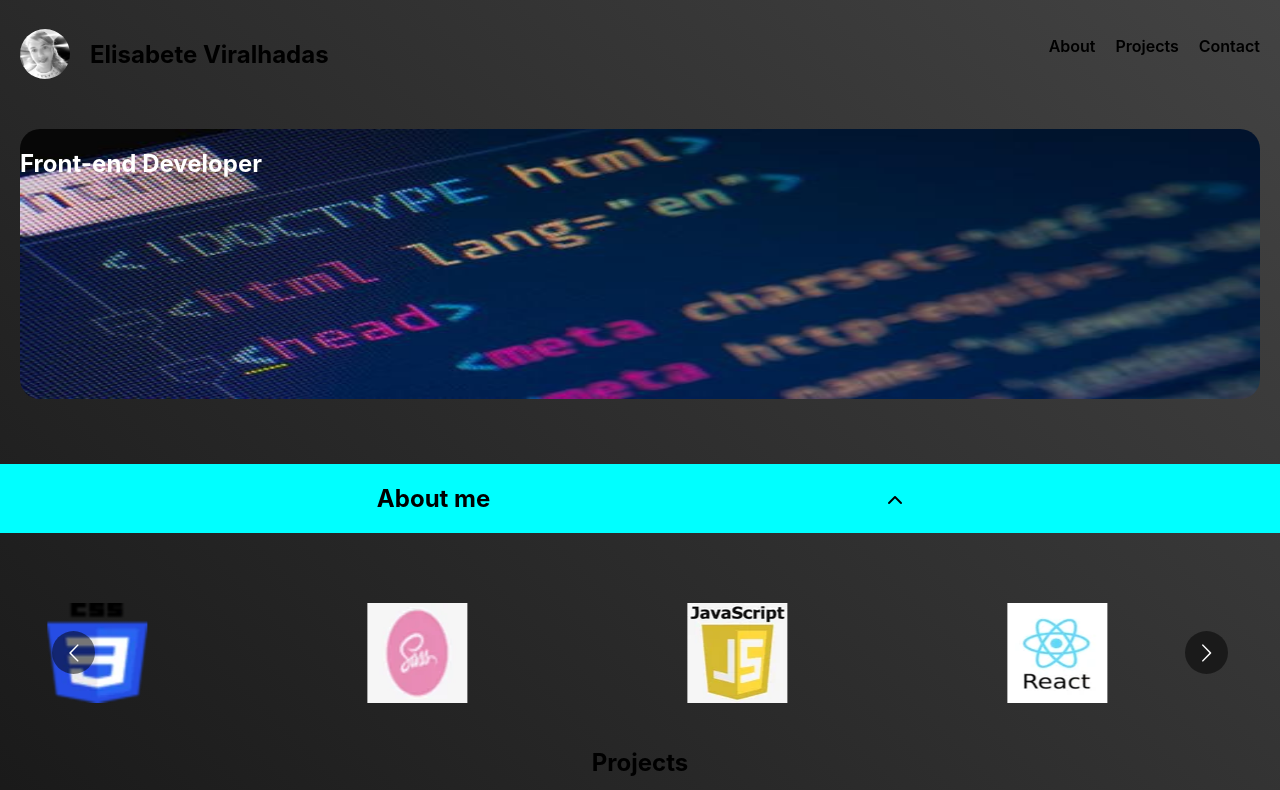
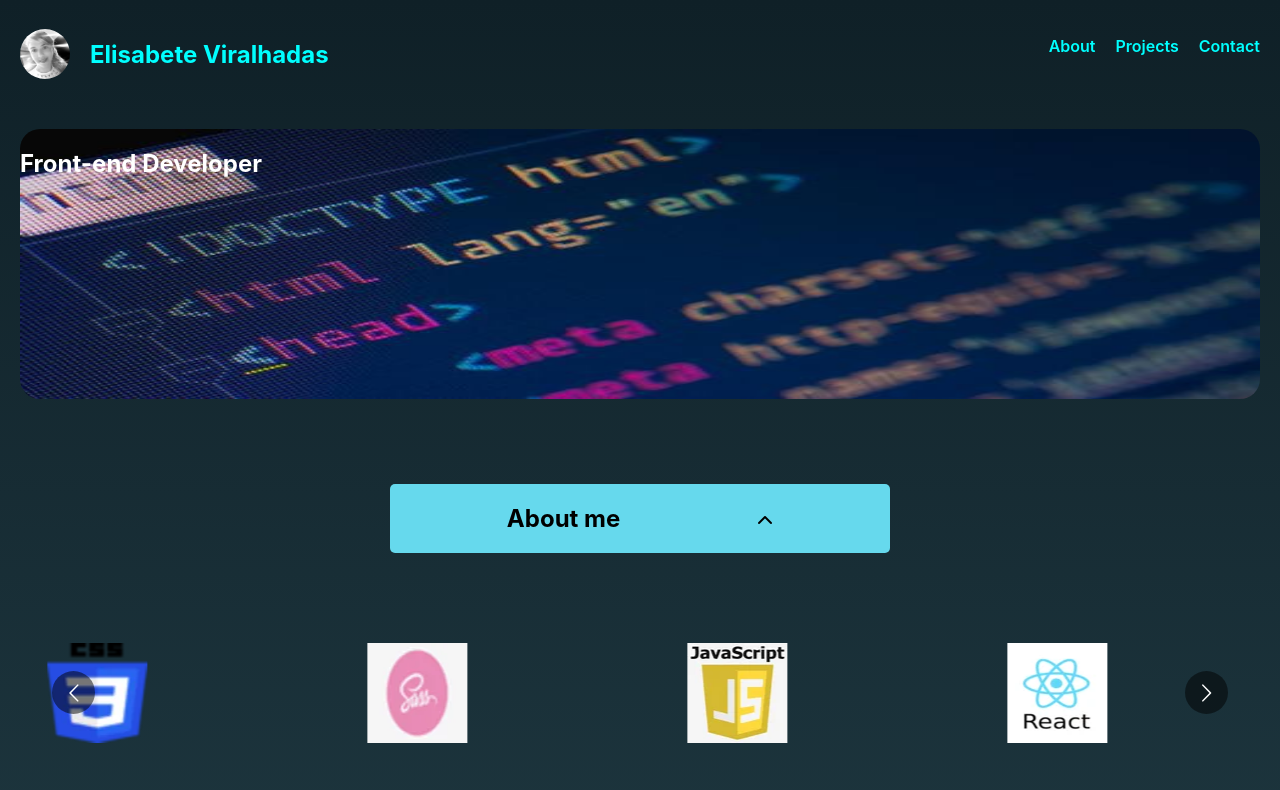
Before and after one commit to betaviralhadas/Portfolio, a React (Create React App) app: page / in a window 1280 px wide. Shown: the top 790 px of the page. Built offline with nearby package versions, Linux system fonts and the light colour scheme.

Commit message:
error message in the form

```diff
--- a/src/components/Cards.jsx
+++ b/src/components/Cards.jsx
@@ -20,7 +20,10 @@ const Cards = () => {
                                 />
                                 <div className="card_text">
                                     <h3 className="title">{project.title}</h3>
-                                    <span className="hover_text">Project<i class="fa-solid fa-arrow-right-long"></i></span>
+                                    <div className="hover_text">
+                                        <span>Project</span>
+                                        <i className="fa-solid fa-arrow-right-long"></i>
+                                    </div>
                                 </div>
                             </div>
                         )}
--- a/src/components/Form.jsx
+++ b/src/components/Form.jsx
@@ -1,16 +1,27 @@
-import React, {useRef, useState} from "react";
+import React, { useRef, useState } from "react";
 import '../style/Components/_Form.scss';
 import emailJs from "@emailjs/browser";
 
 
-const Form = ({onSuccess}) => {
+const Form = ({ onSuccess }) => {
     const form_send = useRef()
     const [currentMessage, setCurrentMessage] = useState(false)
 
 
+
+
+
     const configurationEmail = async (e) => {
         e.preventDefault();
-
+        const name = document.querySelector("#name_input").value;
+        const email = document.querySelector("#email_input").value;
+        if (name === '') {
+            document.querySelector('.error_name').innerHTML = "action impossible !"
+        }
+        else if (email === '') {
+            document.querySelector('.error_email').innerHTML = "ffffff"
+        }
+        else {
             setCurrentMessage(true);
             await emailJs.sendForm("service_worocef", "template_9bspzc6", form_send.current, "uC0mcFhJ6_FUtSOMY")
                 .then((rest) => {
@@ -20,10 +31,10 @@ const Form = ({onSuccess}) => {
                 .catch((error) => {
                     console.log(error.text)
                 })
-
+        }
     }
 
-    return(
+    return (
         <div id="contact">
             <h2 className="form_title">Got a question or proposal?</h2>
             <h3>Send me un email...</h3>
@@ -31,12 +42,12 @@ const Form = ({onSuccess}) => {
                 <div className="form_fields">
                     <label htmlFor="name">Name</label>
                     <input id="name_input" type="text" name="name" placeholder="Enter your name" />
-                    <span className="error"></span>
+                    <span className="error_name"></span>
                 </div>
                 <div className="form_fields">
                     <label htmlFor="email">Email</label>
                     <input id="email_input" type="text" name="email" />
-                    <span className="error"></span>
+                    <span className="error_email"></span>
                 </div>
                 <div className="form_message_field">
                     <label htmlFor="message">Message</label>
--- a/src/style/Components/_AboutMe.scss
+++ b/src/style/Components/_AboutMe.scss
@@ -1,4 +1,6 @@
 #about_me {
+
+
 
     .content_about {
         display: flex;
@@ -6,6 +8,7 @@
         background: antiquewhite;
         height: 364px;
         padding: 20px;
+        border-radius: 5px;
 
         .text_about {
             font-size: 16px;
@@ -32,4 +35,5 @@
             border-radius: 90%;
         }
     }
+
 }
--- a/src/style/Components/_Cards.scss
+++ b/src/style/Components/_Cards.scss
@@ -14,6 +14,8 @@
         position: relative;
         border: 1px solid;
         background: linear-gradient(45deg, black, transparent);
+
+
 
         .card_img {
             width: 100%;
@@ -35,8 +37,16 @@
             }
 
             .hover_text {
+               display: none;
+               align-items: baseline;
+               gap: 7px;
 
+                :hover {
+                    display: flex;
+                }
             }
         }
+
+
     }
 }
--- a/src/style/Components/_Collapse.scss
+++ b/src/style/Components/_Collapse.scss
@@ -1,5 +1,8 @@
 .collapse {
     padding: 45px 0 45px 0;
+    display: flex;
+    justify-content: center;
+    margin: 20px;
 
     .collapse-header {
         cursor: pointer;
@@ -7,8 +10,17 @@
         justify-content: space-evenly;
         gap: 20px;
         align-items: baseline;
-        background: aqua;
+        background: #66d9ed;
+        border-radius: 5px;
+        width: 500px;
+
+
     }
+    :hover {
+        box-shadow: 10px 5px 5px aqua;
+        background-color: aqua;
+    }
+
 
     .collapse-content {
 
--- a/src/style/Components/_Form.scss
+++ b/src/style/Components/_Form.scss
@@ -65,7 +65,7 @@
         height: 20px;
       }
 
-      .error {
+      .error_name, .error_email {
         color: red;
         font-size: 14px;
     font-weight: 500;
--- a/src/style/Components/_Header.scss
+++ b/src/style/Components/_Header.scss
@@ -15,7 +15,7 @@
         }
 
         h1 {
-            color: black;
+            color: aqua;
         }
     }
 
@@ -31,12 +31,15 @@
                 font-weight: 600;
 
                 :hover {
-                color: #66d9ed;;
+                    // color: #66d9ed;
+                    color: aqua;
+                    font-weight: 800;
+                    text-shadow: 1px 1px 2px aqua;
                 }
 
                 a {
                     text-decoration: none;
-                color: black;
+                    color: aqua;
                 }
             }
         }
--- a/src/style/Page/_Portfolio.scss
+++ b/src/style/Page/_Portfolio.scss
@@ -1,5 +1,5 @@
 #root {
-    background: linear-gradient(45deg, #000000, #434343);
+    background: linear-gradient(#0F2027, #203A43, #2C5364);
 }
 #projects {
     flex-direction: column;
--- a/src/style/containers/_ContentModal.scss
+++ b/src/style/containers/_ContentModal.scss
@@ -23,7 +23,13 @@
         padding: 10px;
 
         .modal_image {
-
+            img {
+            width: 90%;
+            border-radius: 5px;
+            position: relative;
+            left: 4%;
+            bottom: -23px;
+            }
         }
 
         .modal_description {
```
Lines whose indentation alone changed are shown as unchanged.
